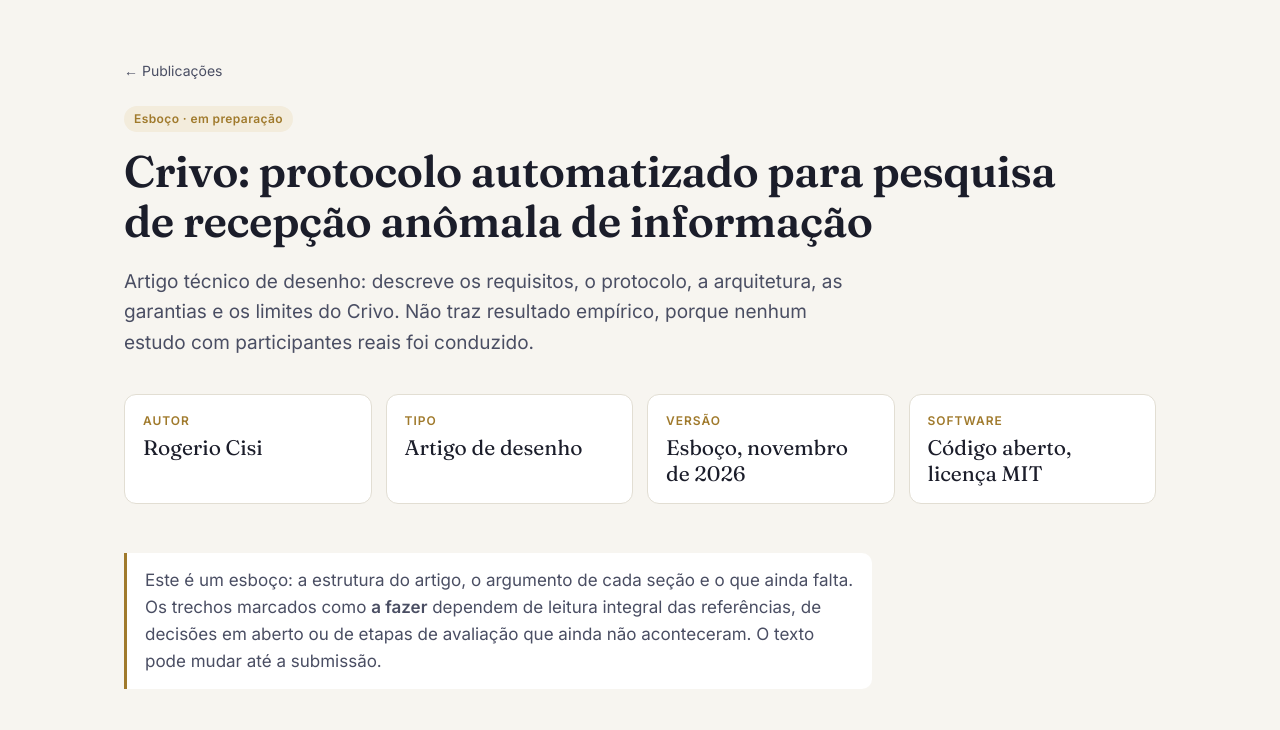
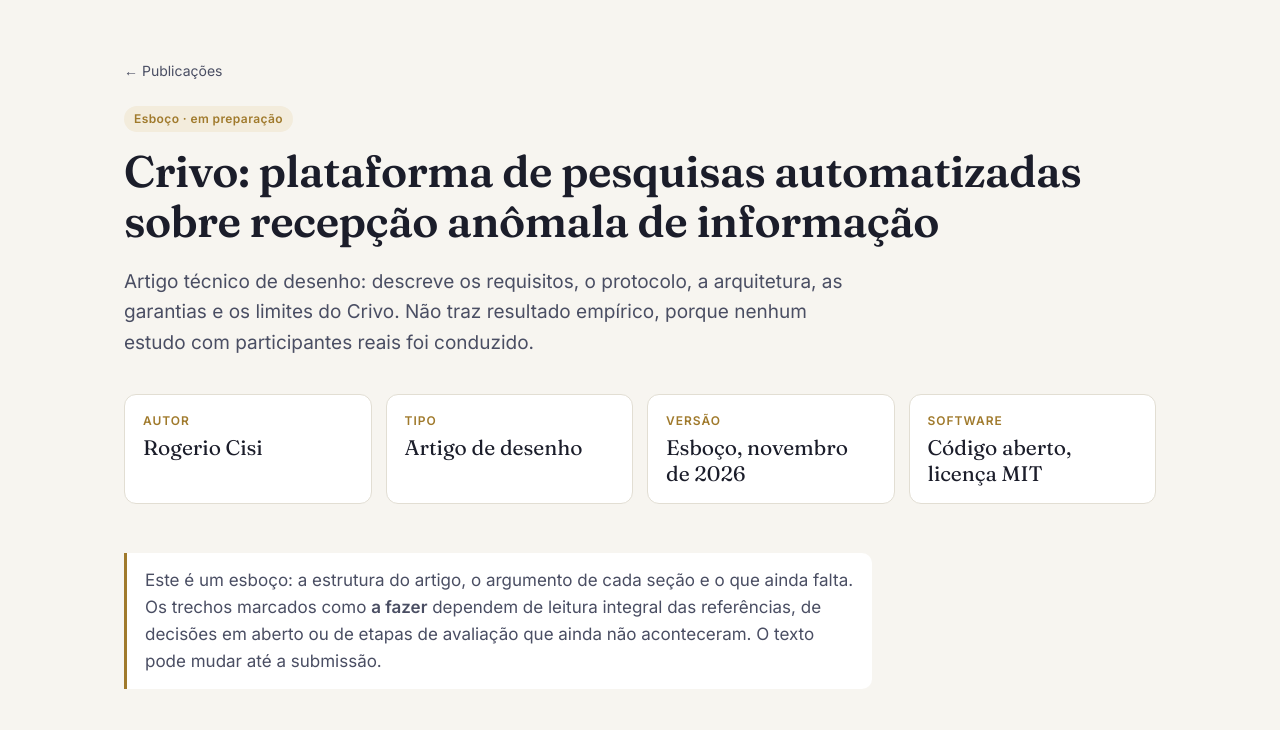
Before and after one commit to psigama/psigama, a plain HTML site: page artigo-crivo/index.html in a window 1280 px wide. Shown: the part 69-799 px from the top of the page. Drawn offline with Linux system fonts and the light colour scheme.

Commit message:
alteração de nomenclatura

```diff
--- a/artigo-crivo/index.html
+++ b/artigo-crivo/index.html
@@ -42,7 +42,7 @@
       <div class="wrap">
         <p class="crumb"><a href="../#publicacoes">← Publicações</a></p>
         <span class="tag soon">Esboço · em preparação</span>
-        <h1 class="paper-title">Crivo: protocolo automatizado para pesquisa de recepção anômala de informação</h1>
+        <h1 class="paper-title">Crivo: plataforma de pesquisas automatizadas sobre recepção anômala de informação</h1>
         <p class="lead">Artigo técnico de desenho: descreve os requisitos, o protocolo, a arquitetura, as garantias e
           os limites do Crivo. Não traz resultado empírico, porque nenhum estudo com participantes reais foi
           conduzido.</p>
@@ -81,7 +81,8 @@
           <em lang="en">anomalous information reception</em>) já descreve protocolos com cegamento múltiplo, alvos
           pareados com chamarizes e avaliação cega. Executá-los depende de uma equipe e de regras manuais difíceis de
           auditar, e a avaliação continua sujeita ao julgamento de quem decide se uma afirmação se ajusta ao
-          falecido.</p>
+          falecido.
+        </p>
         <p>Este artigo apresenta o Crivo, uma plataforma de código aberto que executa um protocolo AIR de ponta a
           ponta sem ninguém da equipe no circuito. O consulente e o médium respondem ao mesmo questionário fechado
           sobre a pessoa falecida; o médium conhece apenas o primeiro nome. O sistema confere as respostas campo a
@@ -322,7 +323,8 @@
           <li>Não há texto livre, então não há redator nem avaliação: a comparação é de igualdade entre opções.</li>
           <li>O que se ganha: pontuação objetiva e automação integral. O que se perde: o experimentador
             <em lang="en">proxy</em> e a resposta livre. A troca é declarada, e por isso um resultado deste protocolo
-            não vale como replicação dos estudos com <em lang="en">proxy</em> da literatura.</li>
+            não vale como replicação dos estudos com <em lang="en">proxy</em> da literatura.
+          </li>
           <li>O questionário da versão em rascunho tem 16 campos: 3 servem ao pareamento e ficam fora da nota
             (gênero, faixa etária no óbito e período do falecimento) e 13 entram na nota (circunstâncias da morte,
             família, ocupação, temperamento, hábitos).</li>
@@ -499,7 +501,8 @@
           <li>Não distingue sobrevivência de telepatia com os vivos: as respostas existem na memória do consulente e
             no banco.</li>
           <li>Não tem experimentador <em lang="en">proxy</em>. Um resultado nulo aqui não refuta os protocolos com
-            <em lang="en">proxy</em>.</li>
+            <em lang="en">proxy</em>.
+          </li>
           <li>O questionário fechado só captura o que cabe nos campos. As afirmações livres e específicas, que
             costumam ser as mais marcantes de uma leitura, ficam fora da nota.</li>
           <li>O primeiro nome carrega informação: gênero e, às vezes, geração e região. O pareamento e os campos fora
@@ -588,8 +591,7 @@
             transfer. Psychological Bulletin. 1994;115(1):4–18. <a
               href="https://doi.org/10.1037/0033-2909.115.1.4">DOI</a></li>
           <li>de Leeuw JR. jsPsych: a JavaScript library for creating behavioral experiments in a Web browser.
-            Behavior Research Methods. 2015;47(1):1–12. <a
-              href="https://doi.org/10.3758/s13428-014-0458-y">DOI</a></li>
+            Behavior Research Methods. 2015;47(1):1–12. <a href="https://doi.org/10.3758/s13428-014-0458-y">DOI</a></li>
           <li>Gureckis TM, Martin J, McDonnell J, e colaboradores. psiTurk: an open-source framework for conducting
             replicable behavioral experiments online. Behavior Research Methods. 2016;48(3):829–842. <a
               href="https://doi.org/10.3758/s13428-015-0642-8">DOI</a></li>
```
Also changed, not shown: index.html (+1 -1 lines).
